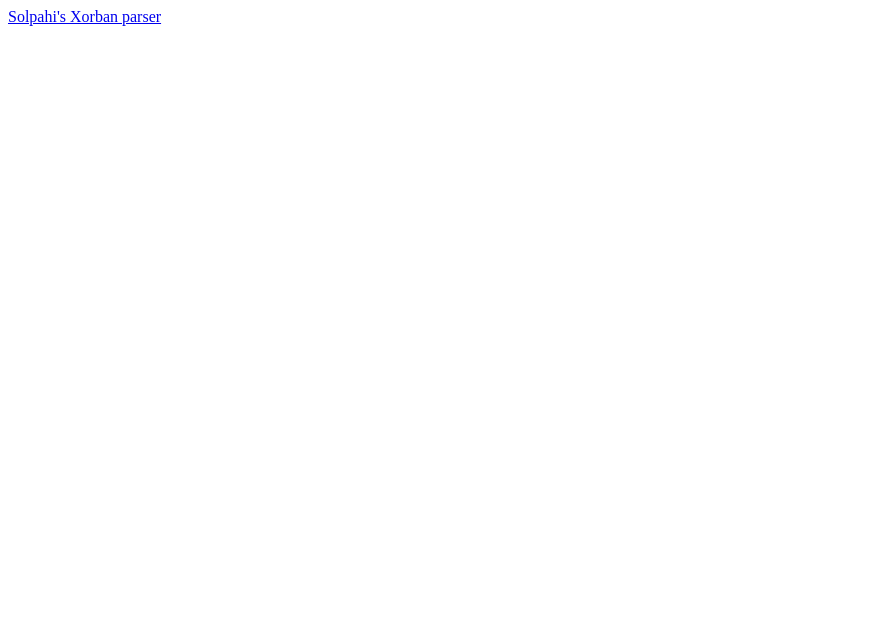
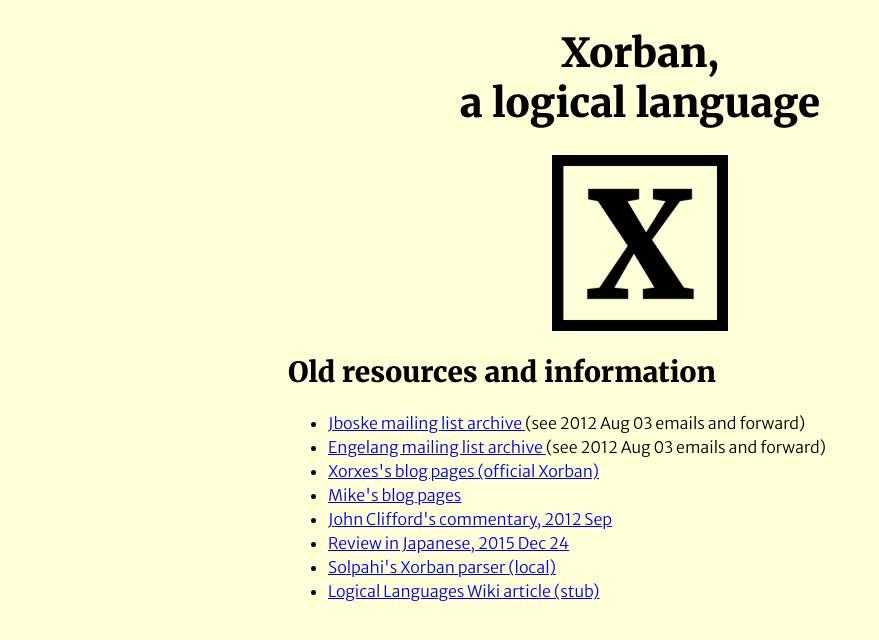
Before and after one commit to maikxlx/xorban, a plain HTML site: page index.html in a window 1280 px wide. Shown: the whole page, without its empty margins (0-879 px from the left). Drawn offline with Linux system fonts and the light colour scheme.

Commit message:
Update index.html
most old resources now on front page

```diff
--- a/index.html
+++ b/index.html
@@ -1,15 +1,36 @@
 <!doctype html public "-//w3c//dtd html 3.2 final//en">
 <html>
+
 <head>
 <title>Xorban - a logical language</title>
 <meta name="author" content="Maiku a.k.a. Mike S.">
 <meta name="keywords" content="Xorban, loglang, logical language, conlang, constructed language">
-<meta name="description" content="Home page of Xorban, a logical constructed language, featuring documentation and parsers">
+<meta name="description" content="Documentation of Xorban, a logical constructed language">
+<link rel="preconnect" href="https://fonts.gstatic.com">
+<link href="https://fonts.googleapis.com/css2?family=Merriweather+Sans:wght@300;500;800&family=Merriweather:ital,wght@0,900;1,900&display=swap" rel="stylesheet">
+<link type="text/css" href="./webstuff/xorban-style.css" rel="stylesheet">
+<link rel="icon" type="image/png" href="./webstuff/xorban-icon.png">
 </head>
 
 <body>
 
-<p><a href="corban/">Solpahi's Xorban parser</a></p>
+<h1>Xorban,<br>a logical language</h1>
+
+<div style="text-align:center;"><center><img src="./webstuff/xorban-icon.png" width="25%"></div>
+
+<h2>Old resources and information</h2>
+
+<ul>
+<li><a href="http://ygarchive.conlang.org/jboske/messages/index.html">Jboske mailing list archive </a> (see 2012 Aug 03 emails and forward)</li>
+<li><a href="http://ygarchive.conlang.org/engelang/messages/index.html">Engelang mailing list archive </a> (see 2012 Aug 03 emails and forward)</li>
+
+<li><a href="https://xorban.wordpress.com/">Xorxes's blog pages (official Xorban)</a></li>
+<li><a href="https://loglang.wordpress.com/xorban/">Mike's blog pages</li>
+<li><a href="https://loccan3.blogspot.com/2012/09/">John Clifford's commentary, 2012 Sep</a></li>
+<li><a href="https://iuk.hateblo.jp/entry/2015/12/24/062701">Review in Japanese, 2015 Dec 24</a></li>
+<li><a href="./corban/index.html">Solpahi's Xorban parser (local)</a></li>
+<li><a href="https://loglangs.wiki/Xorban">Logical Languages Wiki article (stub)</a></li>
+</ul>
 
 </body>
 </html>
```
